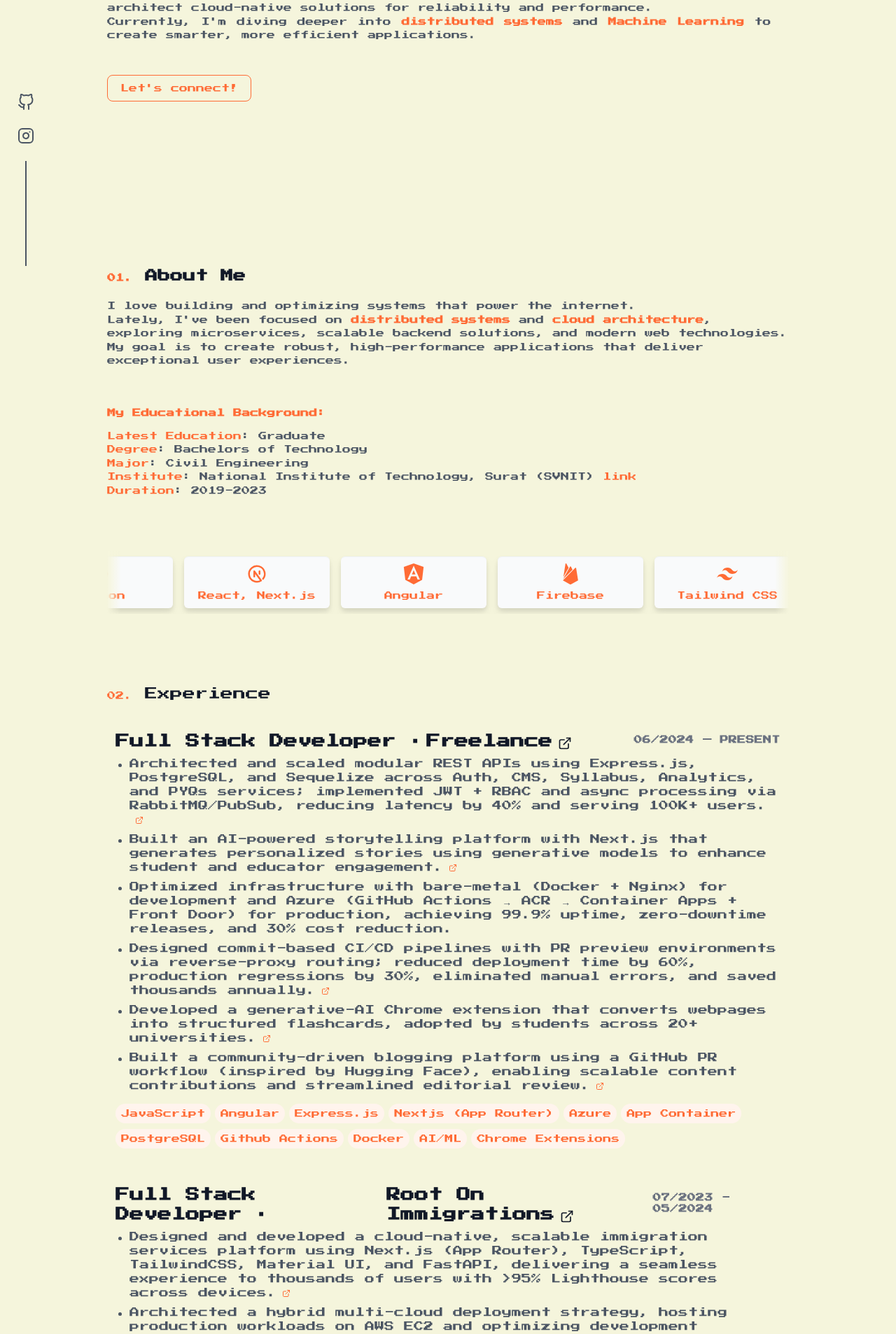
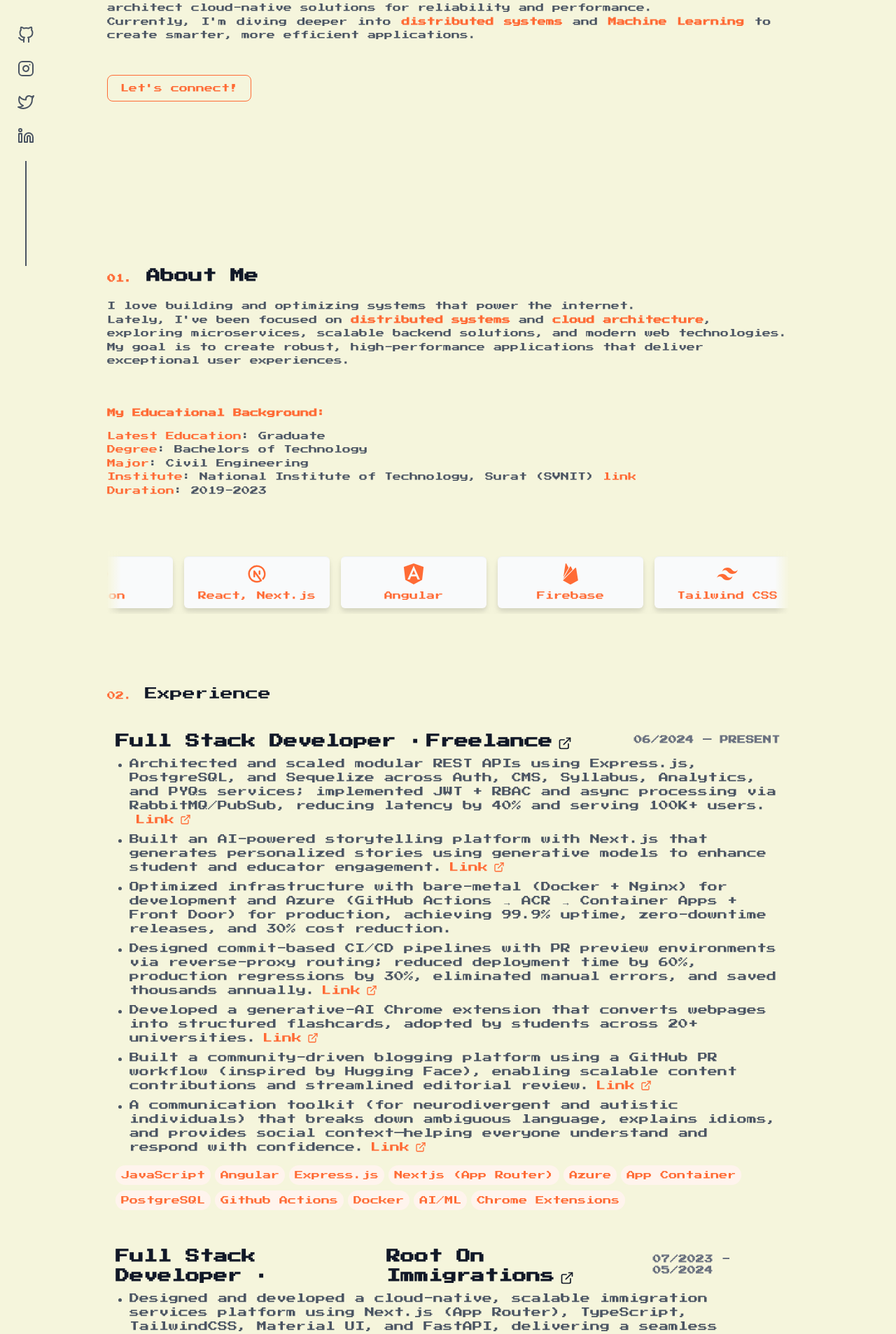
Before and after one commit to ujjwalkirti/ujjwal-portfolio, a Next.js app: page / in a window 1280 px wide. Shown: the part 420-2326 px from the top of the page at 70% size. Built offline with nearby package versions, Linux system fonts and the light colour scheme; no server answers.

Commit message:
add: experience card

```diff
--- a/src/components/Footer.tsx
+++ b/src/components/Footer.tsx
@@ -1,7 +1,6 @@
 import { github_url, instagram_url, linkedin_url, twitter_url } from "@/constants/urls";
 import { pressStart2P } from "@/constants/data";
 import Link from "next/link";
-import React from "react";
 import { FiGithub, FiInstagram, FiLinkedin, FiTwitter } from "react-icons/fi";
 const iconStyle = "text-[24px] mb-6 hover:-translate-y-2 hover:text-orange-600 transition-all";
 const Footer = () => {
@@ -15,12 +14,12 @@ const Footer = () => {
 				<Link href={instagram_url}>
 					<FiInstagram className={iconStyle} />
 				</Link>
-				{/* <Link href={twitter_url}>
-          <FiTwitter className={iconStyle} />
-        </Link> */}
-				{/* <Link href={linkedin_url}>
-          <FiLinkedin className={iconStyle} />
-        </Link> */}
+				<Link href={twitter_url}>
+					<FiTwitter className={iconStyle} />
+				</Link>
+				<Link href={linkedin_url}>
+					<FiLinkedin className={iconStyle} />
+				</Link>
 				<div className="border-r-2 h-[150px] border-gray-600 hidden lg:flex"></div>
 			</div>
 			{/* email address link */}
--- a/src/components/landing-page/AboutMe.tsx
+++ b/src/components/landing-page/AboutMe.tsx
@@ -1,4 +1,3 @@
-import React from "react";
 import ToolComponent from "./ToolComponent";
 import { tools } from "../../constants/data";
 import Link from "next/link";
@@ -9,7 +8,7 @@ function AboutMe() {
 		<section className={"flex flex-col items-center gap-10 py-10 lg:px-[100px] px-4 mt-10 lg:w-11/12 lg:mx-auto "} id="about">
 			<div className="text-gray-600 text-xs lg:text-xs flex flex-col justify-start align-top h-full lg:gap-[20px]">
 				<div className="flex">
-					<p className="text-gray-900 text-lg font-semibold">
+					<p className="text-gray-900 text-xl font-semibold">
 						<span className="text-orange-600 text-xs">01.</span> About Me
 					</p>
 					<hr className="text-gray-600" />
--- a/src/components/landing-page/ExperienceCard.tsx
+++ b/src/components/landing-page/ExperienceCard.tsx
@@ -43,7 +43,7 @@ function ExperienceCard({ exp }: ExperienceCardProps) {
 								{desc.text}
 								{desc.link && (
 									<Link href={desc.link} target="_blank" rel="noopener noreferrer" className="inline-flex items-center ml-2 text-orange-600 hover:underline" onClick={(e) => e.stopPropagation()}>
-										<LuExternalLink className="inline-block w-3 h-3" />
+										<span>Link</span><LuExternalLink className="inline-block ml-2 w-4 h-4" />
 									</Link>
 								)}
 							</li>
--- a/src/constants/index.ts
+++ b/src/constants/index.ts
@@ -48,6 +48,9 @@ export const experiences: Experience[] = [
             {
                 text: "Built a community-driven blogging platform using a GitHub PR workflow (inspired by Hugging Face), enabling scalable content contributions and streamlined editorial review.",
                 link: "https://binapani.com/blogs"
+            }, {
+                text: "A communication toolkit (for neurodivergent and autistic individuals) that breaks down ambiguous language, explains idioms, and provides social context—helping everyone understand and respond with confidence.",
+                link: "https://aspra.binapani.com"
             }
         ]
         ,
```
